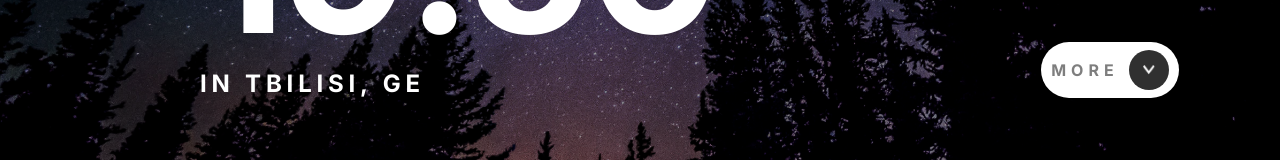
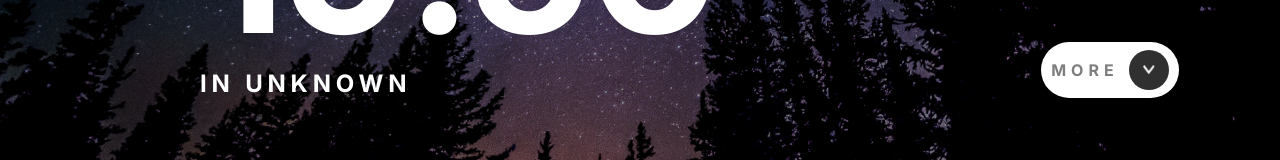
Before and after one commit to GKK003/React_hw_11, a React (Vite) app: page / in a window 1280 px wide. Shown: the part 530-690 px from the top of the page. Built offline with nearby package versions, Linux system fonts and the light colour scheme.

Commit message:
feat: add location detector

```diff
--- a/src/App.css
+++ b/src/App.css
@@ -11,4 +11,5 @@ body {
   align-items: start;
   min-height: 100vh;
   font-family: "Inter", sans-serif;
+  overflow: hidden;
 }
--- a/src/components/__molecules/seconddiv/secdiv.jsx
+++ b/src/components/__molecules/seconddiv/secdiv.jsx
@@ -242,6 +242,9 @@ function SecondDiv() {
     setDisplay(!display);
   };
 
+  const timeZone = Intl.DateTimeFormat().resolvedOptions().timeZone;
+  const city = timeZone.split("/")[1]?.replace("_", " ") || "Unknown";
+
   return (
     <>
       <SecDiv
@@ -268,7 +271,7 @@ function SecondDiv() {
               <HelloTxt>GOOD {greeting}, IT’S CURRENTLY</HelloTxt>
             </HelloDiv>
             <Hour>{time}</Hour>
-            <Location>In Tbilisi, Ge</Location>
+            <Location>In {city}</Location>
           </Flex>
 
           <MoreDiv onClick={handleClick}>
```
